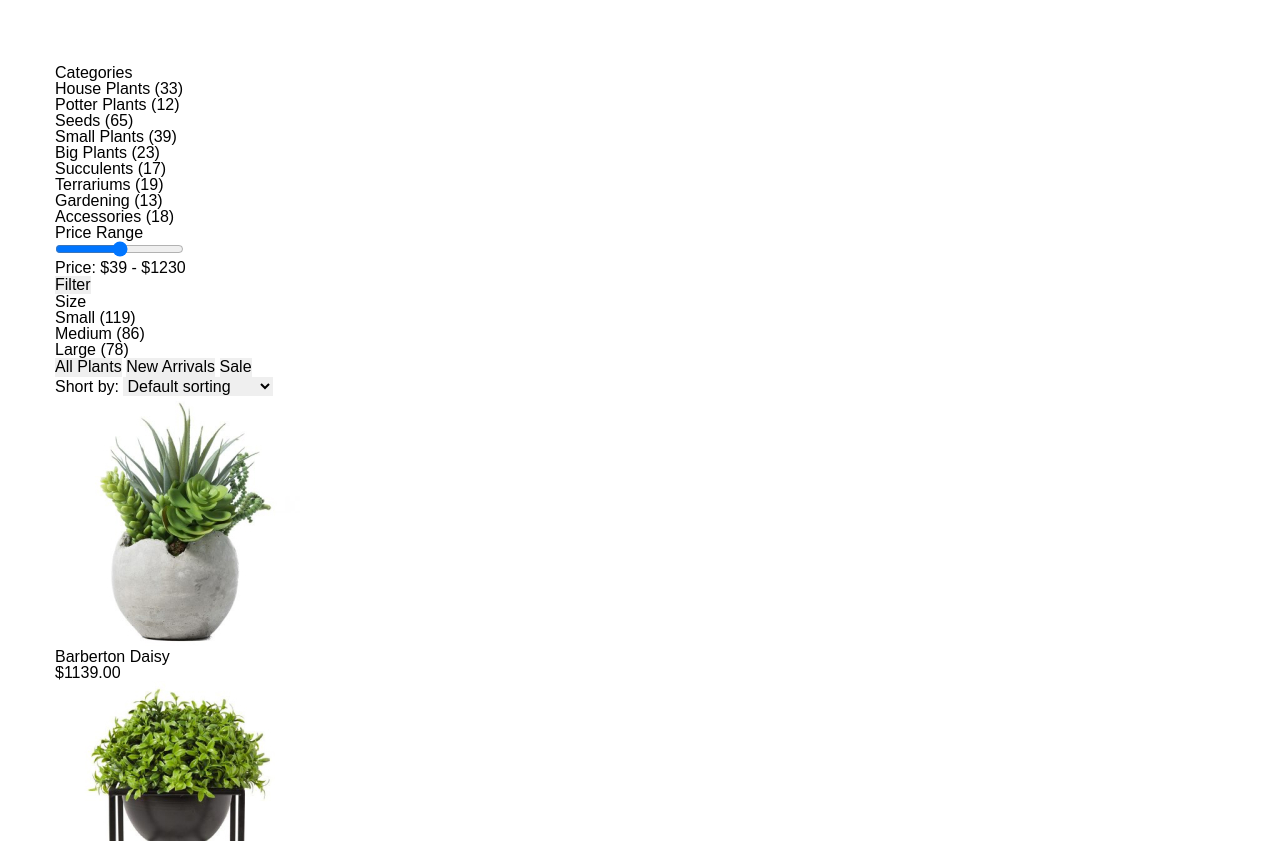
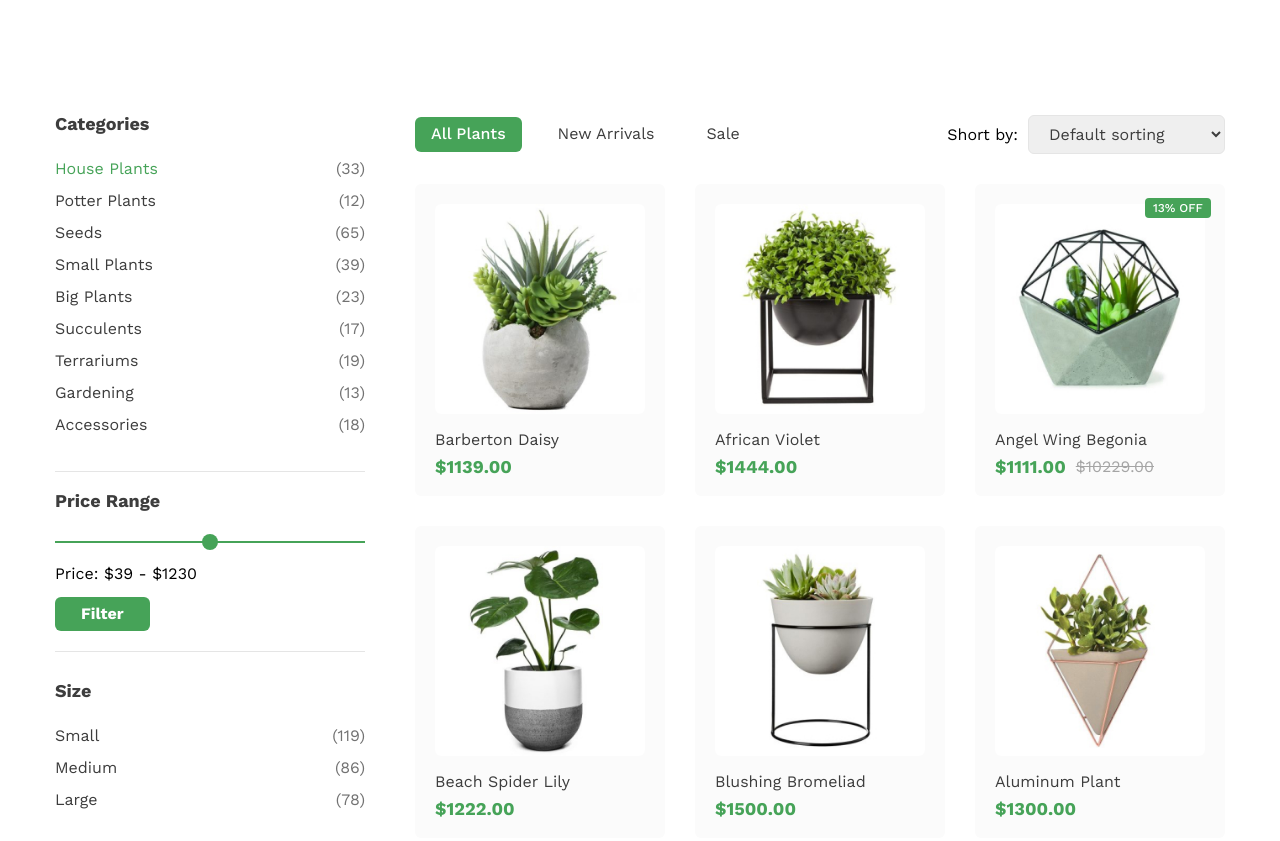
Before and after one commit to nasti4ka-0777/Greenshop_dobro, a plain HTML site: page index.html in a window 1280 px wide. Shown: the part 609-1450 px from the top of the page. Drawn offline with nearby package versions, Linux system fonts and the light colour scheme.

Commit message:
fons and styles added

```diff
--- a/assets/css/style.css
+++ b/assets/css/style.css
@@ -8,9 +8,10 @@
 }
 
 body {
-    font-family: 'Cera Pro', Arial, sans-serif;
+    font-family: 'Work Sans',  'Cera Pro', Arial, sans-serif;
     background: #FFFFFF;
 }
+
 
 .container {
     max-width: 1200px;
@@ -121,7 +122,6 @@ nav li:first-child::after {
 }
 
 .left-side h2 {
-    font-family: 'Cera Pro', Arial, sans-serif;
     font-size: 70px;
     font-weight: 900;
     line-height: 70px;
@@ -181,3 +181,234 @@ nav li:first-child::after {
     height: auto;
     object-fit: contain;
 }
+
+
+
+.content {
+    padding: 50px 0;
+    background: #FFFFFF;
+}
+
+.shop-container {
+    display: flex;
+    gap: 50px;
+}
+
+
+
+.categories {
+    width: 310px;
+    flex-shrink: 0;
+}
+
+.categories h3 {
+    font-size: 18px;
+    font-weight: 700;
+    color: #3D3D3D;
+    margin-bottom: 20px;
+}
+
+.categories ul {
+    list-style: none;
+}
+
+.categories ul li {
+    display: flex;
+    justify-content: space-between;
+    padding: 8px 0;
+    color: #3D3D3D;
+    cursor: pointer;
+    transition: color 0.3s ease;
+}
+
+.categories ul li span {
+    color: #727272;
+}
+
+.categories ul li.active,
+.categories ul li:hover {
+    color: #46A358;
+}
+
+.price-range {
+    margin: 30px 0;
+    padding: 20px 0;
+    border-top: 1px solid #E5E5E5;
+    border-bottom: 1px solid #E5E5E5;
+}
+
+.range-slider {
+    margin: 20px 0;
+}
+
+.slider {
+    width: 100%;
+    height: 2px;
+    background: #46A358;
+    -webkit-appearance: none;
+    appearance: none;
+}
+
+.slider::-webkit-slider-thumb {
+    -webkit-appearance: none;
+    appearance: none;
+    width: 16px;
+    height: 16px;
+    background: #46A358;
+    border-radius: 50%;
+    cursor: pointer;
+}
+
+.filter-btn {
+    background: #46A358;
+    color: white;
+    padding: 8px 26px;
+    border-radius: 6px;
+    cursor: pointer;
+    margin-top: 15px;
+    font-weight: 700;
+}
+
+.filter-btn:hover {
+    background: #387c45;
+}
+
+
+.products-section {
+    flex-grow: 1;
+}
+
+.products-header {
+    display: flex;
+    justify-content: space-between;
+    align-items: center;
+    margin-bottom: 30px;
+}
+
+.tabs {
+    display: flex;
+    gap: 20px;
+}
+
+.tab {
+    padding: 8px 16px;
+    cursor: pointer;
+    color: #3D3D3D;
+    background: none;
+    transition: all 0.3s ease;
+    font-weight: 400;
+}
+
+.tab.active {
+    background: #46A358;
+    color: white;
+    border-radius: 6px;
+    font-weight: 500;
+}
+
+.sorting {
+    display: flex;
+    align-items: center;
+    gap: 10px;
+}
+
+.sorting select {
+    padding: 8px 16px;
+    border: 1px solid #E5E5E5;
+    border-radius: 6px;
+    color: #3D3D3D;
+    cursor: pointer;
+    font-weight: 400;
+}
+
+.products-list {
+    font-size: 0;
+    margin: -15px;
+}
+
+.product-card {
+    display: inline-block;
+    vertical-align: top;
+    width: calc(33.33% - 30px);
+    margin: 15px;
+    position: relative;
+    padding: 20px;
+    background: #FBFBFB;
+    border-radius: 6px;
+    font-size: 16px;
+}
+
+.product-card:hover {
+    box-shadow: 0px 8px 16px rgba(70, 163, 88, 0.1);
+}
+
+.discount-tag {
+    position: absolute;
+    top: 14px;
+    right: 14px;
+    background: #46A358;
+    color: white;
+    padding: 4px 8px;
+    border-radius: 4px;
+    font-size: 12px;
+    font-weight: 500;
+}
+
+.product-card img {
+    width: 100%;
+    height: auto;
+    border-radius: 6px;
+    margin-bottom: 15px;
+}
+
+.product-card h3 {
+    color: #3D3D3D;
+    font-size: 16px;
+    font-weight: 400;
+    margin-bottom: 10px;
+}
+
+.product-card .price {
+    color: #46A358;
+    font-weight: 700;
+    font-size: 18px;
+    display: flex;
+    align-items: center;
+    gap: 10px;
+}
+
+.old-price {
+    color: #A5A5A5;
+    text-decoration: line-through;
+    font-weight: 400;
+    font-size: 16px;
+}
+
+.pagination {
+    display: flex;
+    justify-content: center;
+    gap: 10px;
+    margin-top: 40px;
+}
+
+.pagination button {
+    width: 35px;
+    height: 35px;
+    display: flex;
+    align-items: center;
+    justify-content: center;
+    border: 1px solid #E5E5E5;
+    border-radius: 4px;
+    background: none;
+    color: #3D3D3D;
+    cursor: pointer;
+    transition: all 0.3s ease;
+    font-weight: 500;
+}
+
+.pagination button.active,
+.pagination button:hover {
+    background: #46A358;
+    color: white;
+    border-color: #46A358;
+}
--- /dev/null
+++ b/assets/fonts/fonts.css
@@ -0,0 +1,31 @@
+@font-face {
+    font-family: 'Cera Pro';
+    src: url('https://fonts.cdnfonts.com/s/15798/CeraPro-Regular.woff') format('woff');
+    font-weight: 400;
+    font-style: normal;
+    font-display: swap;
+}
+
+@font-face {
+    font-family: 'Cera Pro';
+    src: url('https://fonts.cdnfonts.com/s/15798/CeraPro-Medium.woff') format('woff');
+    font-weight: 500;
+    font-style: normal;
+    font-display: swap;
+}
+
+@font-face {
+    font-family: 'Cera Pro';
+    src: url('https://fonts.cdnfonts.com/s/15798/CeraPro-Bold.woff') format('woff');
+    font-weight: 700;
+    font-style: normal;
+    font-display: swap;
+}
+
+@font-face {
+    font-family: 'Cera Pro';
+    src: url('https://fonts.cdnfonts.com/s/15798/CeraPro-Black.woff') format('woff');
+    font-weight: 900;
+    font-style: normal;
+    font-display: swap;
+}
```
